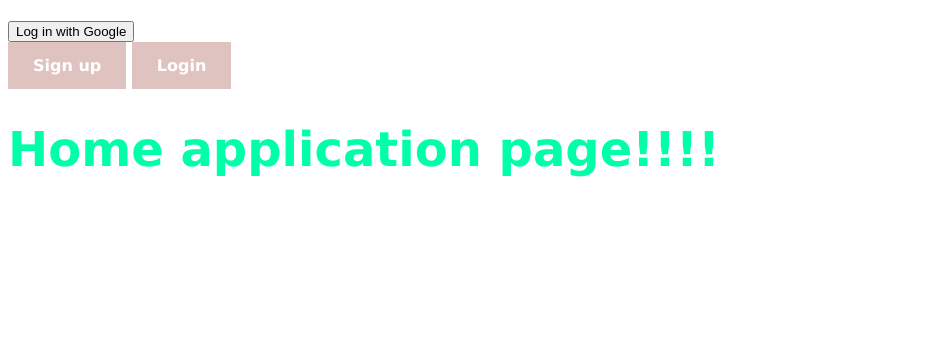
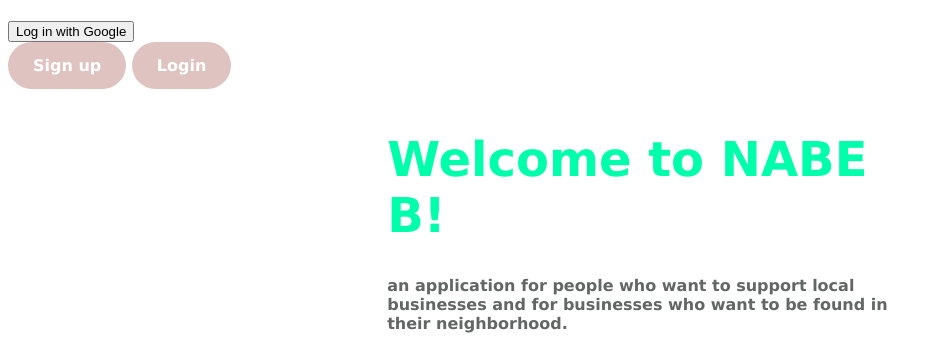
Before and after one commit to claudiahalip/NabeB-rails_project, a Rails app: page / in a window 1280 px wide. Shown: the top 341 px of the page, without its empty margins (0-942 px from the left). Run offline with Rails 7, Linux system fonts and the light colour scheme; style sheets or scripts are compiled from the project's sources.

Commit message:
css for welcome page

```diff
--- a/app/assets/stylesheets/application.css
+++ b/app/assets/stylesheets/application.css
@@ -21,6 +21,7 @@
     text-align: center;
     text-decoration: none;
     display: inline-block;
+    border-radius: 25px;
   }
 
   a:hover, a:active {
@@ -60,3 +61,17 @@
     font-family: verdana;
     font-size: 100%;
   }
+
+  img {
+    display: block;
+    margin-left: auto;
+    margin-right: auto;
+  }
+
+
+  .center_text {
+    margin: auto;
+  width: 40%;
+
+  padding: 10px;
+  }
--- a/app/views/welcome/welcome.html.erb
+++ b/app/views/welcome/welcome.html.erb
@@ -1 +1,7 @@
-<h1>Home application page!!!!</h1>
+<div class="center_text">
+<h1>Welcome to NABE B!</h1>
+<h4> an application for people who want to support local businesses and for businesses who want to be found in their neighborhood.</h4>
+</div>
+
+
+<div id="image_welcome"><%=image_tag("rails_project_image01") %></div>
```
Also changed, not shown: app/assets/images/rails_project_image01.jpg (added), 3 other files.
